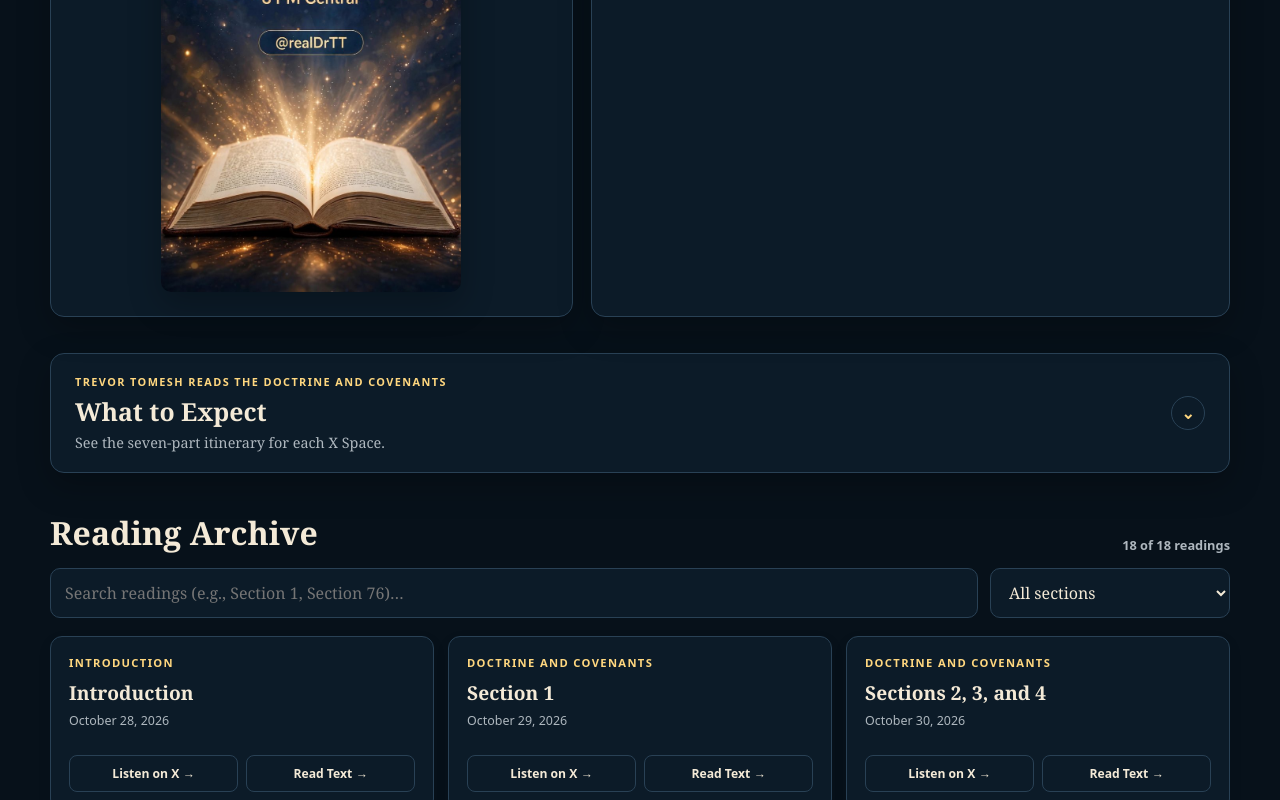
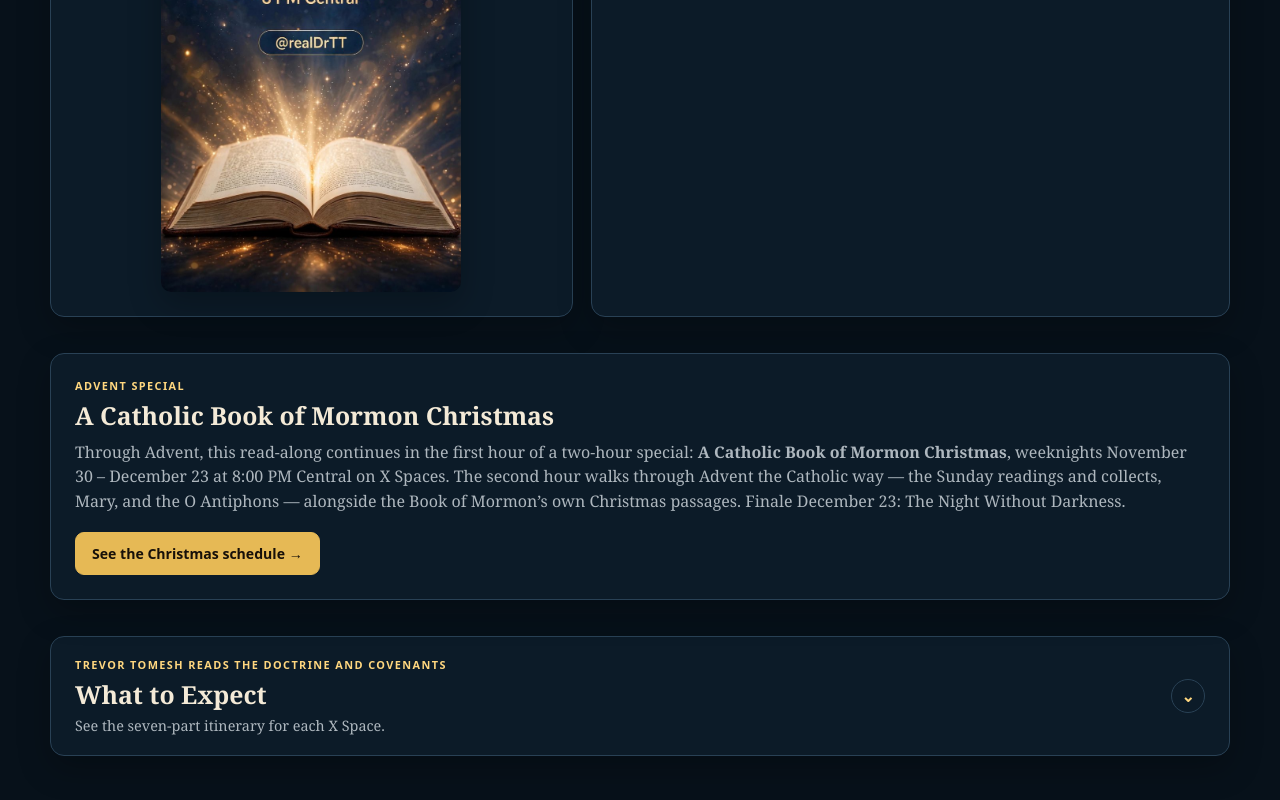
Before and after one commit to trevortomesh/acatholicreads.com, a plain HTML site: page dc/index.html in a window 1280 px wide. Shown: the part 1273-2073 px from the top of the page. Drawn offline with Linux system fonts and the light colour scheme.

Commit message:
Link the Christmas special from the homepage and the D&C page

```diff
--- a/dc/index.html
+++ b/dc/index.html
@@ -106,6 +106,7 @@ footer{border-top:1px solid var(--line);padding:25px 0 40px;color:var(--muted);f
     <a href="index.html#itinerary">What to Expect</a>
     <a href="https://acatholicreads.com/bom/" target="_blank" rel="noopener">Book of Mormon</a>
     <a href="https://acatholicreads.com/pgp/" target="_blank" rel="noopener">Pearl of Great Price</a>
+    <a href="https://acatholicreads.com/christmas/">A Catholic Book of Mormon Christmas</a>
     <a href="https://acatholicreads.com/" target="_blank" rel="noopener">All Interfaith Work</a>
     <a href="https://acatholicreads.com/rosary/" target="_blank" rel="noopener">Pray the Rosary</a>
   </div>
@@ -149,6 +150,15 @@ footer{border-top:1px solid var(--line);padding:25px 0 40px;color:var(--muted);f
     <p>The reading continues. After the Book of Mormon and the Pearl of Great Price, Trevor takes up the Doctrine and Covenants — the revelations given through Joseph Smith and his successors — reading a section at a time, with the same charity, curiosity, and honest conversation, and the Rosary to close.</p>
     <p><strong>Premiere:</strong> Wednesday, October 28, 2026 · 8:00 PM Central · Live on X Spaces</p>
     <div class="hero-actions" style="justify-content:flex-start;margin-top:6px"><a class="btn gold" href="https://x.com/realDrTT" target="_blank" rel="noopener">Follow @realDrTT for the Space</a></div>
+  </div>
+ </section>
+
+ <section class="features" style="grid-template-columns:1fr">
+  <div class="feature">
+    <div class="info-label">Advent Special</div>
+    <h2>A Catholic Book of Mormon Christmas</h2>
+    <p>Through Advent, this read-along continues in the first hour of a two-hour special: <strong>A Catholic Book of Mormon Christmas</strong>, weeknights November 30 – December 23 at 8:00 PM Central on X Spaces. The second hour walks through Advent the Catholic way — the Sunday readings and collects, Mary, and the O Antiphons — alongside the Book of Mormon’s own Christmas passages. Finale December 23: The Night Without Darkness.</p>
+    <div class="hero-actions" style="justify-content:flex-start;margin-top:6px"><a class="btn gold" href="https://acatholicreads.com/christmas/">See the Christmas schedule →</a></div>
   </div>
  </section>
 
```
Also changed, not shown: index.html (+5 -0 lines).
